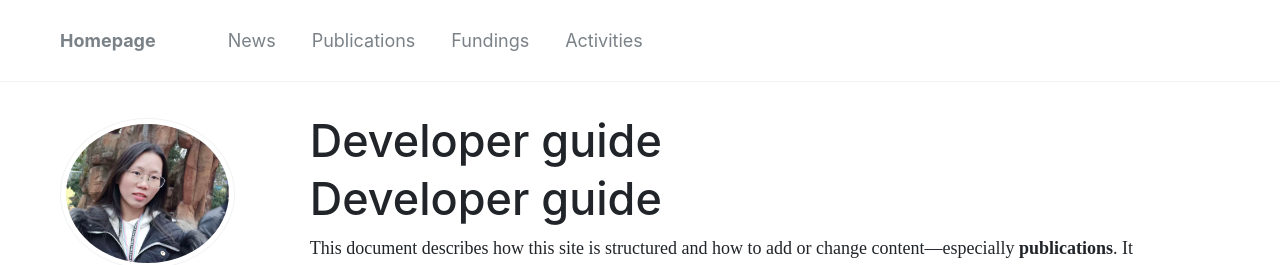
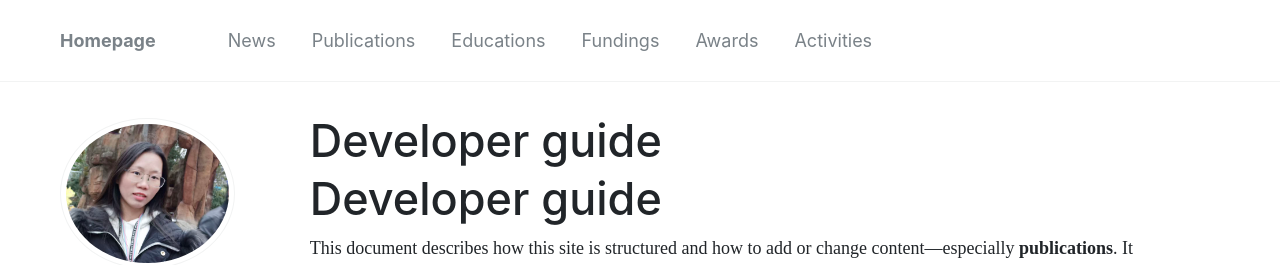
Before and after one commit to wangjianli123/wangjianli123.github.io, a Jekyll site: the page built from DEV.md, in a window 1280 px wide. Shown: the top 265 px of the page. Built offline with Jekyll 4.4.1, drawn with Linux system fonts in a browser that asks for light colours; nearby versions of some CDN libraries; some web fonts are replaced; our own code applies the rules of GitHub Pages for plain Markdown files; comment, search, counter and statistics services are not loaded.

Commit message:
Update navigation.yml

```diff
--- a/_data/navigation.yml
+++ b/_data/navigation.yml
@@ -14,8 +14,14 @@ main:
   # - title: "Services"
   #   url: "/homepage/#services"
 
+  - title: "Educations"
+    url: "/homepage/#educations"
+
   - title: "Fundings"
     url: "/homepage/#fundings"
 
+  - title: "Awards"
+    url: "/homepage/#awards"
+
   - title: "Activities"
     url: "/homepage/#activities"
```
